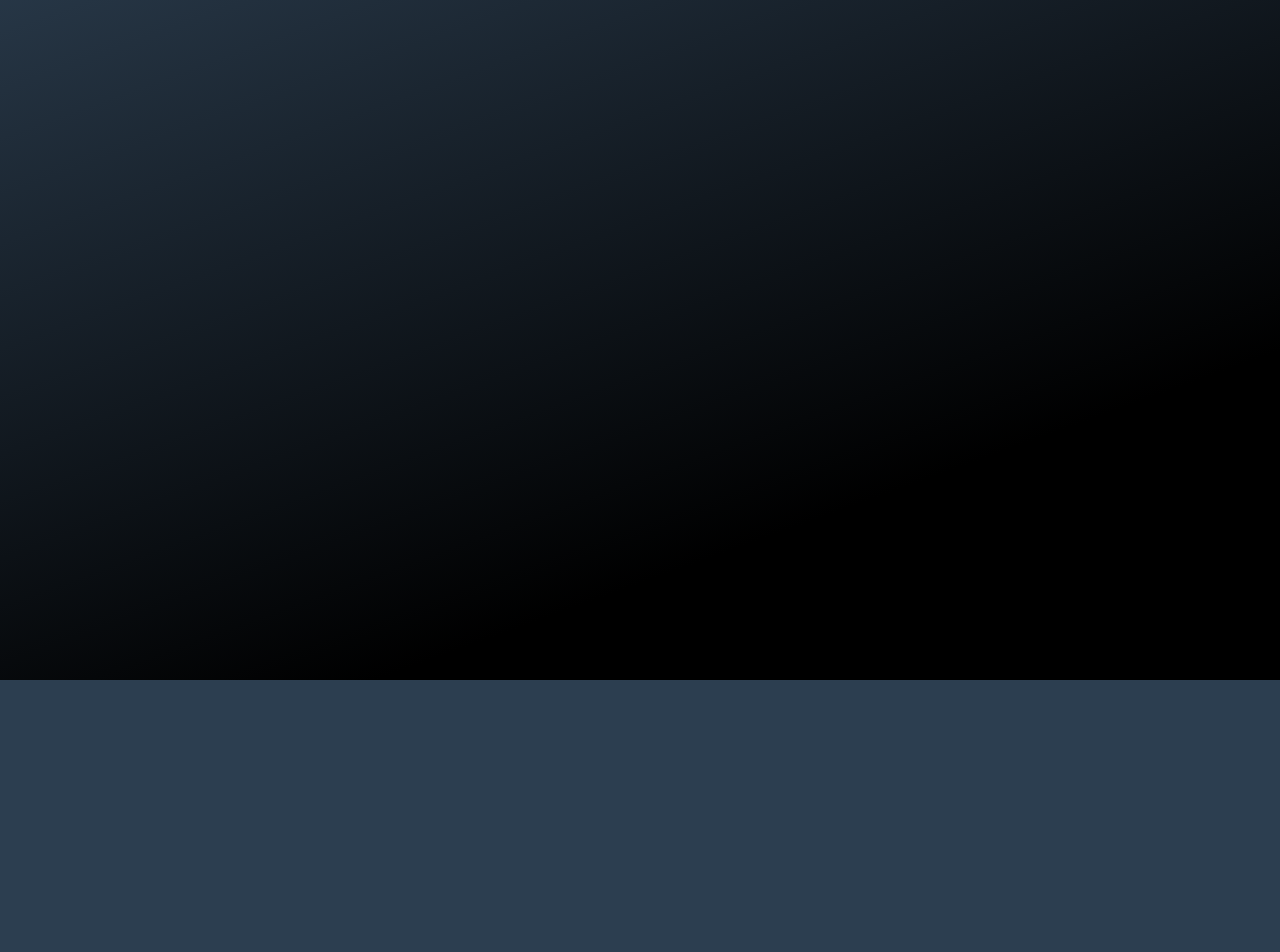
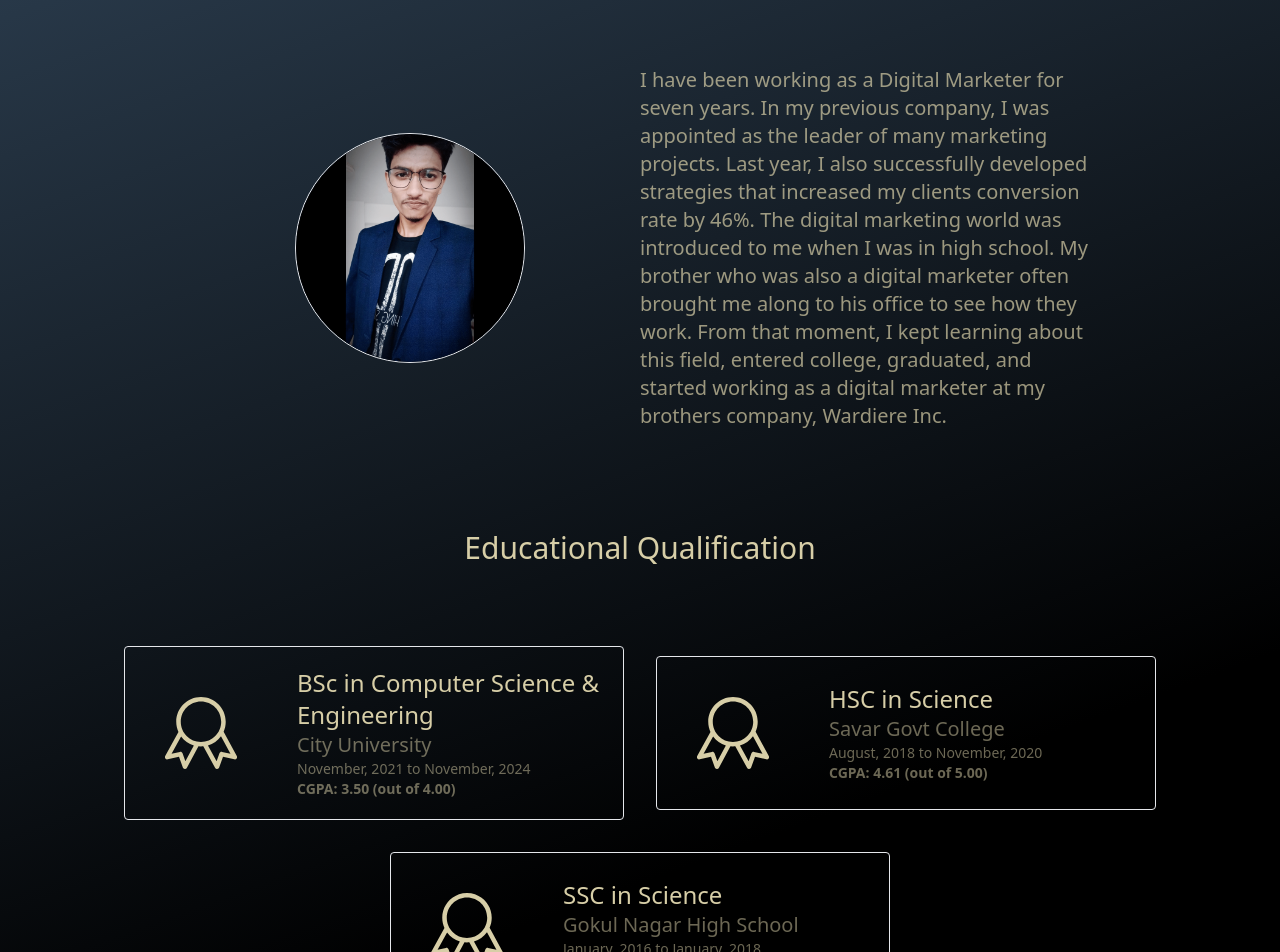
Before and after one commit to kaiesmahmud/nehal-portfolio, a React (Create React App) app: page /about in a window 1280 px wide. Shown: the part 120-1072 px from the top of the page. Before the commit the page ends 800 px from the top, so only its background shows below. Built offline with nearby package versions, Linux system fonts and the light colour scheme.

Commit message:
about page updated

```diff
--- a/src/component/Navbar.js
+++ b/src/component/Navbar.js
@@ -5,7 +5,7 @@ const Navbar = () => {
     return (
         <>
             <header className="App-header p-5 text-xs md:text-base lg:text-lg">
-                <nav className='flex justify-between items-center mx-2 md:mx-10 lg:mx-20 cursor-pointer '>
+                <nav className='flex flex-col gap-4 lg:flex-row justify-between items-center mx-2 md:mx-10 lg:mx-20 cursor-pointer '>
                     <div className='text-[2rem] lg:text-[3rem] font-extralight'>
                         <NavLink to={'/'}>
                         N
@@ -25,7 +25,7 @@ const Navbar = () => {
                             <div className='hover:bg-black transition-all ease-in px-5 py-2 rounded'>Experiences</div>
                         </NavLink>
                         <NavLink to={'/contactme'} >
-                        <div className='hover:bg-black transition-all ease-in px-5 py-2 rounded border border-white'>Contact Me</div>
+                            <div className='hover:bg-black transition-all ease-in px-5 py-2 rounded border border-white text-center'>Contact Me</div>
                         </NavLink>
                     </div>
                 </nav>
--- a/src/pages/About.js
+++ b/src/pages/About.js
@@ -1,9 +1,76 @@
 import React from 'react';
-
+//icons
+import {MdOutlineBadge,MdBadge} from 'react-icons/md'
+import {SlBadge} from 'react-icons/sl'
 const About = () => {
     return (
-        <div>
-            About page
+        <div className=' m-10 lg:m-20'>
+            <section  className='mx-10 lg:mx-20 my-20 p-5 flex flex-col items-center lg:flex-row lg:justify-between '>
+                <div className='w-[100%] lg:max-w-[50%] flex justify-center items-center '>
+                    <img src='nehal.png' alt='Kaies Mahmud Nehal' className='rounded-[50%] w-[50%] max-w-[500px] border '/>
+                </div>
+                <div className='mt-10 lg:m-0 text-center lg:text-start lg:max-w-[50%]'>
+                    {/* <h1 className='text-2xl font-extralight mb-4'>About Myself:</h1> */}
+                    <p className='text-sm md:text-base lg:text-xl opacity-70 font-extralight'>I have been working as a Digital Marketer
+                    for seven years. In my previous company, I
+                    was appointed as the leader of many
+                    marketing projects. Last year, I also
+                    successfully developed strategies that
+                    increased my clients conversion rate by
+                    46%. The digital marketing world was
+                    introduced to me when I was in high
+                    school. My brother who was also a digital
+                    marketer often brought me along to his
+                    office to see how they work. From that
+                    moment, I kept learning about this field,
+                    entered college, graduated, and started
+                    working as a digital marketer at my
+                    brothers company, Wardiere Inc.
+                    </p>
+                </div>
+
+            </section>
+            <section>
+                <h1 className='text-3xl font-extralight text-center mb-20'>Educational Qualification</h1>
+                <div className='flex flex-wrap items-center justify-center gap-8'>
+                    <div className='flex  items-center border  rounded w-[500px]'>
+                        <div className='text-3xl lg:text-7xl  text-center p-6 lg:p-10'>
+                            {/* <MdOutlineBadge/> */}
+                            <SlBadge/>
+                        </div>
+                        <div className='p-5'>
+                            <h2 className='text-xl lg:text-2xl font-extralight'>BSc in Computer Science & Engineering</h2>
+                            <h3 className='text-base lg:text-xl font-extralight opacity-50'>City University</h3>
+                            <h4 className='font-light opacity-50 text-sm'>November, 2021 to November, 2024</h4>
+                            <h4 className='font-bold opacity-50 text-xs lg:text-sm'>CGPA: 3.50 (out of 4.00)</h4>
+                        </div>
+                    </div>
+                    <div className='flex  items-center border  rounded w-[500px]'>
+                        <div className='text-3xl lg:text-7xl  text-center p-6 lg:p-10'>
+                            {/* <MdOutlineBadge/> */}
+                            <SlBadge/>
+                        </div>
+                        <div className='p-5'>
+                            <h2 className='text-xl lg:text-2xl font-extralight'>HSC in Science</h2>
+                            <h3 className='text-base lg:text-xl font-extralight opacity-50'>Savar Govt College</h3>
+                            <h4 className='font-light opacity-50 text-sm'>August, 2018 to November, 2020</h4>
+                            <h4 className='font-bold opacity-50 text-xs lg:text-sm'>CGPA: 4.61 (out of 5.00)</h4>
+                        </div>
+                    </div>
+                    <div className='flex  items-center border  rounded w-[500px]'>
+                        <div className='text-3xl lg:text-7xl  text-center p-6 lg:p-10'>
+                            {/* <MdOutlineBadge/> */}
+                            <SlBadge/>
+                        </div>
+                        <div className='p-5'>
+                            <h2 className='text-xl lg:text-2xl font-extralight'>SSC in Science</h2>
+                            <h3 className='text-base lg:text-xl font-extralight opacity-50'>Gokul Nagar High School</h3>
+                            <h4 className='font-light opacity-50 text-sm'>January, 2016 to January, 2018</h4>
+                            <h4 className='font-bold opacity-50 text-xs lg:text-sm'>CGPA: 4.61 (out of 5.00)</h4>
+                        </div>
+                    </div>
+                </div>
+            </section>
         </div>
     );
 };
--- a/src/pages/Home.js
+++ b/src/pages/Home.js
@@ -11,7 +11,7 @@ const Home = () => {
                     <a href='/' className='hover:bg-black transition-all ease-in px-5 py-2 rounded border border-white w-fit cursor-pointer'>Download Resume</a>
                 </div>
                 <div className='w-[100%] lg:max-w-[50%] flex justify-center items-center '>
-                    <img src='nehal.png' alt='Kaies Mahmud Nehal' className='rounded-[50%] w-[50%] max-w-[500px]'/>
+                    <img src='nehal.png' alt='Kaies Mahmud Nehal' className='rounded-[50%] w-[50%] max-w-[500px] border'/>
                 </div>
             </section>
         </>
```
Lines whose indentation alone changed are shown as unchanged.
